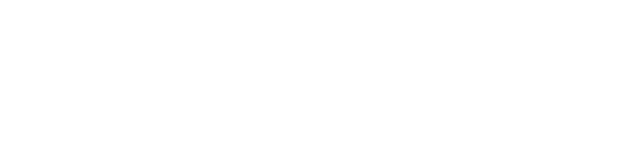
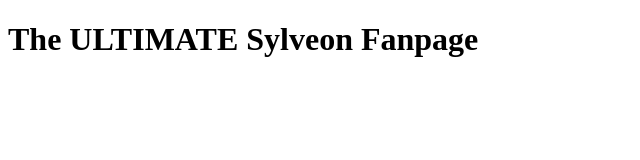
Before and after one commit to Rifteon-real/personal-website, a plain HTML site: page index.html in a window 1280 px wide. Shown: the whole page, without its empty margins (0-640 px from the left). Drawn offline with Linux system fonts and the light colour scheme.

Commit message:
sylveon :3

```diff
--- a/index.html
+++ b/index.html
@@ -3,9 +3,10 @@
 <head>
     <meta charset="UTF-8">
     <meta name="viewport" content="width=device-width, initial-scale=1.0">
-    <title>Sigma Ligma Balls :3</title>
+    <title>The Ultimate Sylveon Fanpage</title>
 </head>
 <body>
+    <h1>The ULTIMATE Sylveon Fanpage</h1>
 
 </body>
 </html>
--- a/style.css
+++ b/style.css
@@ -0,0 +1,3 @@
+h1 {
+    justify-content: center;
+}
```
